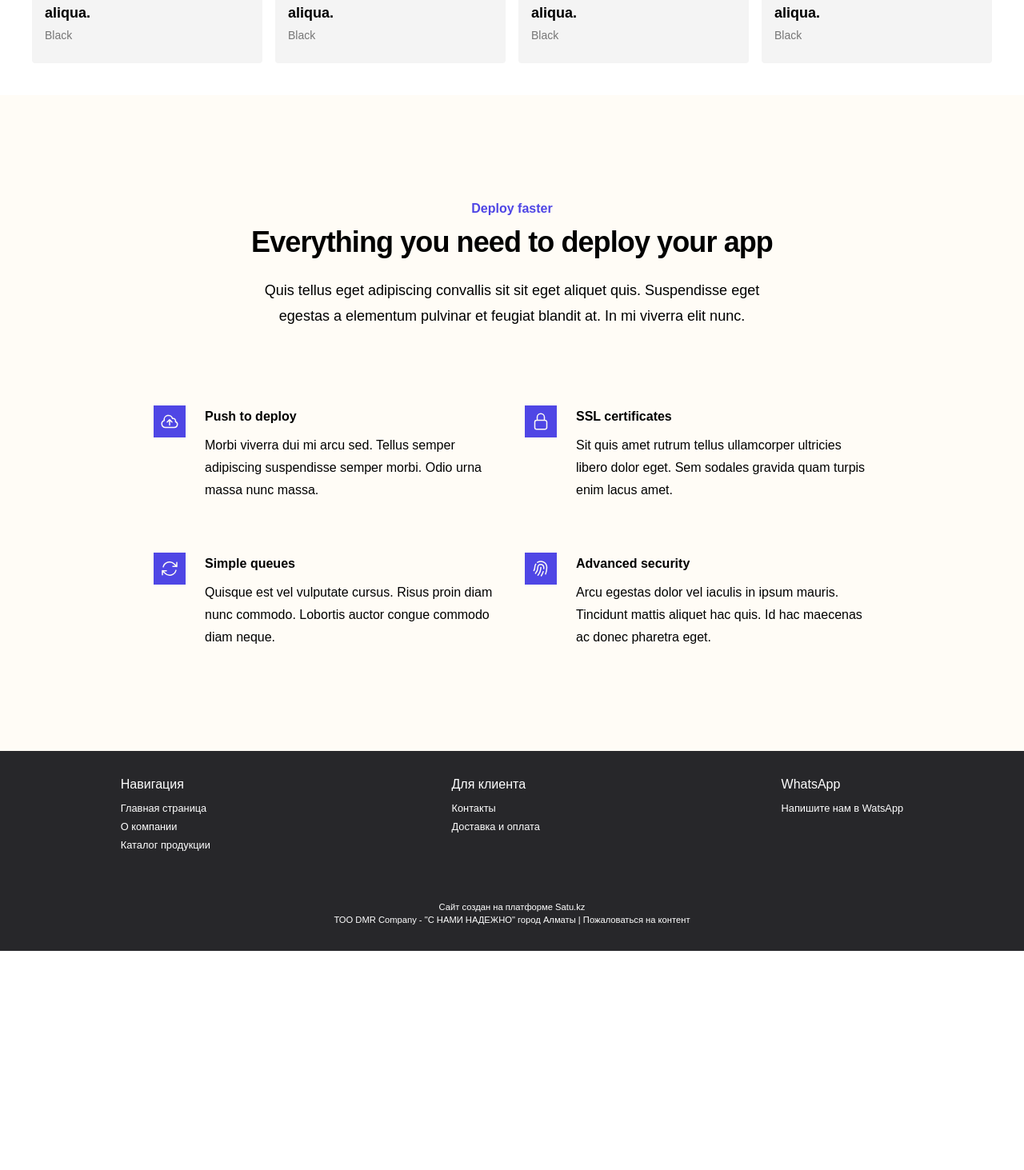
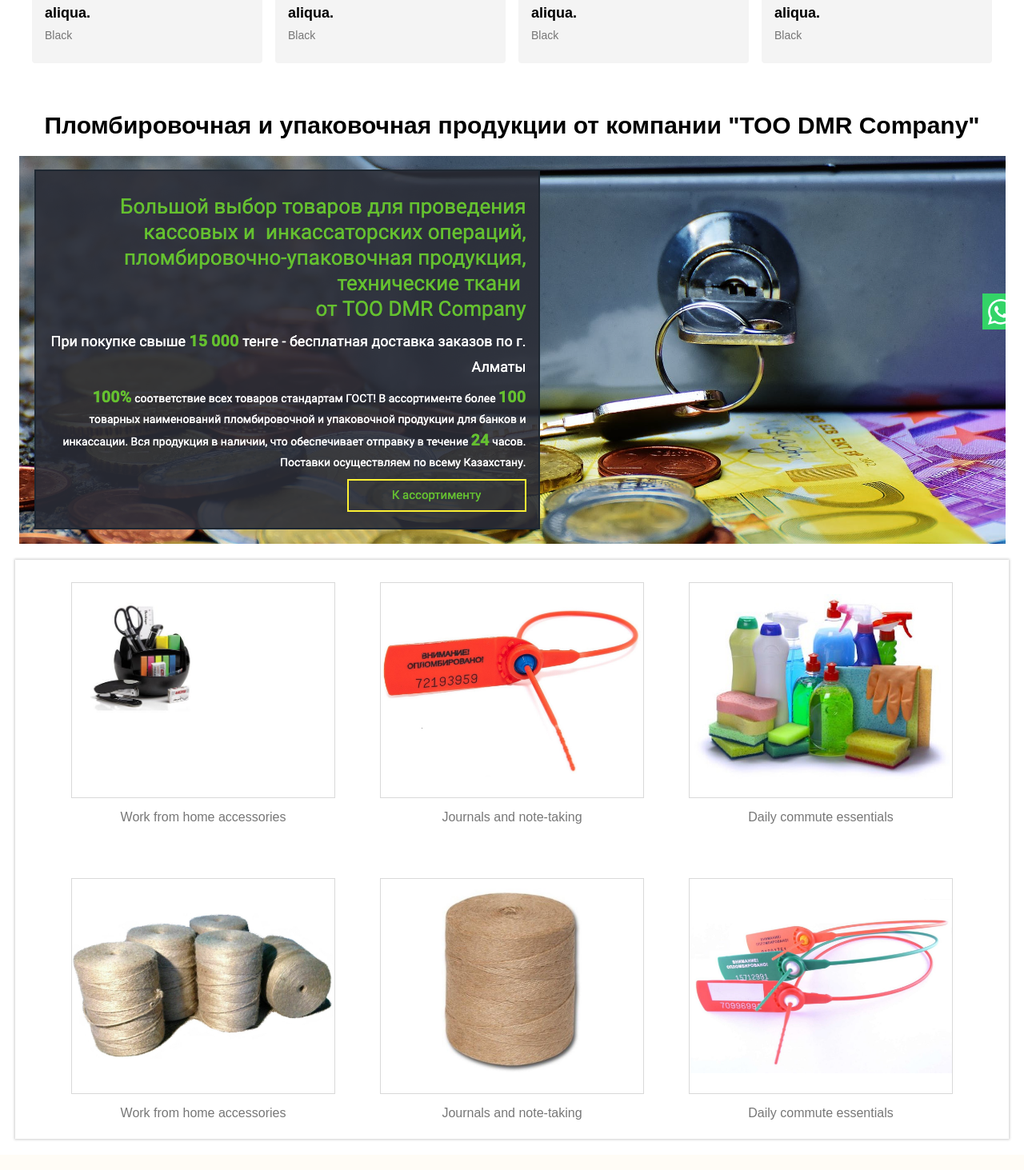
Before and after one commit to Wester641/ordinarykg, a React (Create React App) app: page / in a window 1280 px wide. Shown: the part 2607-4070 px from the top of the page at 80% size. Before the commit the page ends 3796 px from the top, so only its background shows below. Built offline with nearby package versions, Linux system fonts and the light colour scheme.

Commit message:
build Promosection2 and currected styles

```diff
--- a/src/App.js
+++ b/src/App.js
@@ -6,6 +6,8 @@
 import NavbarSection from "./components/header/navbar/NavbarSection";
 import Promosale from "./components/header/promoSale/Promosale";
 import Footer from "./components/footer/Footer";
+import PromoBanner from "./components/promoSection/PromoBanner";
+import PromoSection2 from "./components/promoSection/PromoSection2";
 
 function App() {
   return (
@@ -16,6 +18,8 @@
       <MySlider />
       <PromoSection />
       <ProductsCards />
+      <PromoBanner />
+      <PromoSection2 />
       <Section />
       <Footer />
     </div>
--- a/src/components/productsCards/Product.jsx
+++ b/src/components/productsCards/Product.jsx
@@ -1,12 +1,8 @@
 import React from "react";
-// import { BsSuitHeartFill } from "react-icons/bs";
-// import { GiReturnArrow } from "react-icons/gi";
-// import { FaShoppingCart } from "react-icons/fa";
-// import { MdOutlineLabelImportant } from "react-icons/md";
 
 const Product = (props) => {
   return (
-    <div className="max-w-72 relative group rounded bg-[#f4f4f4] ">
+    <div className="max-w-72 relative group rounded bg-[#f4f4f4] shadow-3xl cursor-pointer hover:shadow-4xl">
       <div className="max-w-80 max-h-80 relative overflow-y-hidden box-border">
         <div className="mt-2 w-[270px] h-[270px] m-auto border border-[#d9d9d9]">
           <img
--- /dev/null
+++ b/src/components/promoSection/PromoBanner.jsx
@@ -0,0 +1,13 @@
+import React from "react";
+import PromoBannerImg from "../../Img/PromoSectionImg.png";
+
+export default function PromoBanner() {
+  return (
+    <div className="w-full ">
+      <h1 className=" text-3xl text-center font-bold py-5">
+        Пломбировочная и упаковочная продукции от компании "ТОО DMR Company"
+      </h1>
+      <img className="m-auto" src={PromoBannerImg} alt="img..." />
+    </div>
+  );
+}
--- /dev/null
+++ b/src/components/promoSection/PromoSection2.jsx
@@ -0,0 +1,29 @@
+import React from "react";
+import { callouts } from "../../constans/promoSection";
+
+export default function PromoSection2() {
+  return (
+    <div className="w-full  ">
+      <div className="flex flex-wrap max-w-[97%] justify-center gap-14 m-auto shadow-4xl py-5 my-5 ">
+        {callouts.map((card) => (
+          <ul className="lg:flex lg:flex-col gap-3 text-center">
+            <li
+              className="mt-2 w-[330px] h-[270px] m-auto border  border-[#d9d9d9]"
+              key={card.id}
+            >
+              <img
+                className="w-full h-full object-contain "
+                src={card.imageOrg || card.imageSrc}
+                layout="fill"
+                alt="img"
+              />
+            </li>
+            <a className="hover:text-green text-[#777777] " href="/#">
+              {card.description}
+            </a>
+          </ul>
+        ))}
+      </div>
+    </div>
+  );
+}
--- a/tailwind.config.js
+++ b/tailwind.config.js
@@ -3,6 +3,11 @@
   content: ["./src/**/*.{js,jsx,ts,tsx}"],
   theme: {
     extend: {
+      boxShadow: {
+        "3xl": "0 2px 10px 0 rgba(0,0,0,0.2),",
+        "4xl": "0 0 3px 1px rgba(0,0,0,0.2)",
+      },
+
       fontFamily: {
         sans: ["El_Messiri", "sans-serif"],
         serif: ["Manrope", "serif"],
```
Also changed, not shown: src/Img/PromoSectionImg.png (added).
